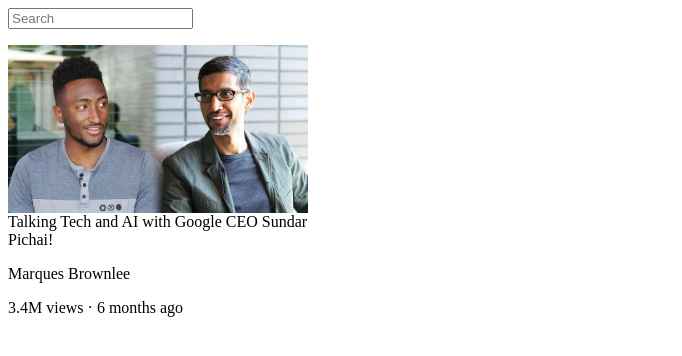
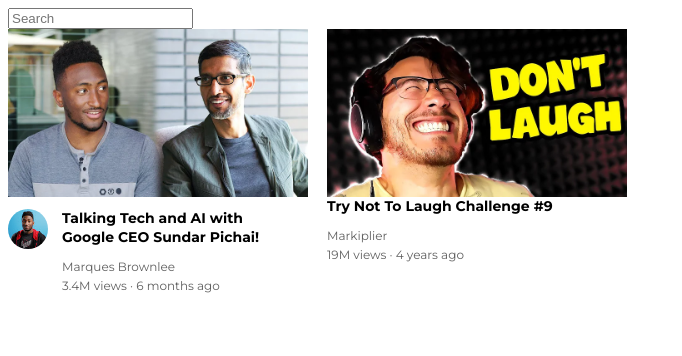
Before and after one commit to itsmeavi123/Learn-HTML-CSS, a plain HTML site: page index.html in a window 1280 px wide. Shown: the whole page, without its empty margins (0-682 px from the left). Drawn offline with Linux system fonts and the light colour scheme.

Commit message:
div learning

```diff
--- a/index.html
+++ b/index.html
@@ -1,37 +1,104 @@
 <!DOCTYPE html>
 <html>
   <head>
-    <title>youtube.com Clone</title>
+    <title>YouTube.com Clone</title>
+    <link rel="preconnect" href="https://fonts.googleapis.com" />
+    <link rel="preconnect" href="https://fonts.gstatic.com" crossorigin />
+    <link
+      href="https://fonts.googleapis.com/css2?family=Montserrat:ital,wght@0,100..900;1,100..900&display=swap"
+      rel="stylesheet"
+    />
     <style>
-      .thumbnail{
+      p {
+        font-family: montserrat, arial;
+        margin-top: 0;
+        margin-bottom: 0;
+      }
+      .thumbnail {
         width: 300px;
         display: block;
-
-
       }
 
-      .video-title{
-        width: 300px;
+      .search-bar {
+        display: block;
+      }
+      .video-title {
+        margin-top: 0px;
+        font-size: 14px;
+        font-weight: bold;
+        line-height: 19px;
+        margin-bottom: 12px;
       }
 
-
-
+      .video-preview {
+        width: 300px;
+        display: inline-block;
+        vertical-align: top;
+        margin-right: 15px;
+      }
+      .channel-picture {
+        display: inline-block;
+        width: 50px;
+        vertical-align: top;
+      }
+      .video-info {
+        display: inline-block;
+        width: 200px;
+      }
+      .profile-picture {
+        width: 40px;
+        border-radius: 50px;
+      }
+      .row {
+        margin-bottom: 12px;
+      }
+      .video-author {
+        font-size: 12px;
+        color: rgb(96, 96, 96);
+        margin-bottom: 4px;
+      }
+      .video-stats {
+        font-size: 12px;
+        color: rgb(96, 96, 96);
+      }
     </style>
   </head>
-   <input class="search-bar" type="text" placeholder="Search">
-    <p class="video-title">
   <body>
-    <img class="thumbnail" src="thumbnails/thumbnail-1.webp">
+    <!-- input field  -->
+    <input class="search-bar" type="text" placeholder="Search" />
+    <!-- youtube card -->
+    <div class="video-preview">
+      <!-- thumbnail -->
+      <div class="row">
+        <img class="thumbnail" src="thumbnails/thumbnail-1.webp" />
+      </div>
+      <div>
+        <!-- channel image  -->
+        <div class="channel-picture">
+          <img
+            class="profile-picture"
+            src="channel-pictures/channel.jpeg"
+            alt=""
+          />
+        </div>
+        <!-- video info  -->
+        <div class="video-info">
+          <p class="video-title">
+            Talking Tech and AI with Google CEO Sundar Pichai!
+          </p>
+          <p class="video-author">Marques Brownlee</p>
+          <p class="video-stats">3.4M views &#183; 6 months ago</p>
+        </div>
+      </div>
 
-Talking Tech and AI with Google CEO Sundar Pichai!
-</p >
-<p class="video-author">
-Marques Brownlee
-</p>
-<p class="video-stats">
-  3.4M views &#183; 6 months ago
+    </div>
 
-</p>
+    <div class="video-preview">
+      <img class="thumbnail" src="thumbnails/thumbnail-2.webp" />
 
+      <p class="video-title">Try Not To Laugh Challenge #9</p>
+      <p class="video-author">Markiplier</p>
+      <p class="video-stats">19M views &#183; 4 years ago</p>
+    </div>
   </body>
 </html>
```
Also changed, not shown: intro-to-html/text.html (+20 -26 lines), channel-pictures/channel.jpeg (added), thumbnails/thumbnail-2.webp (added).
